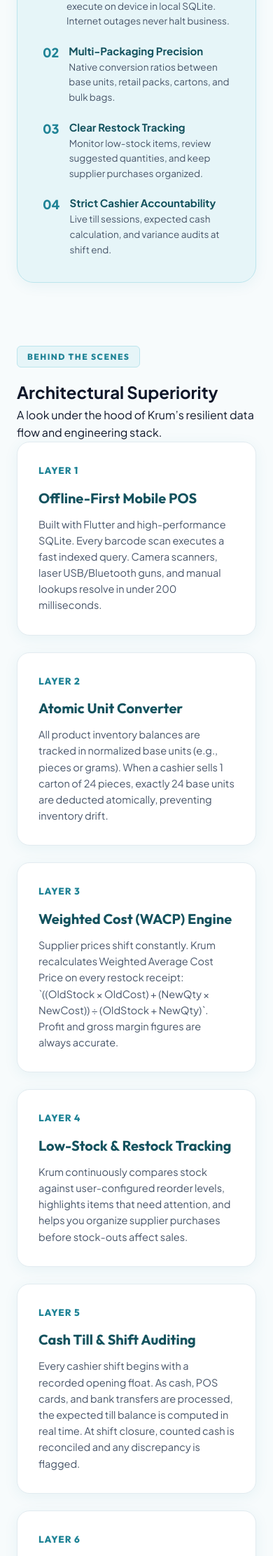
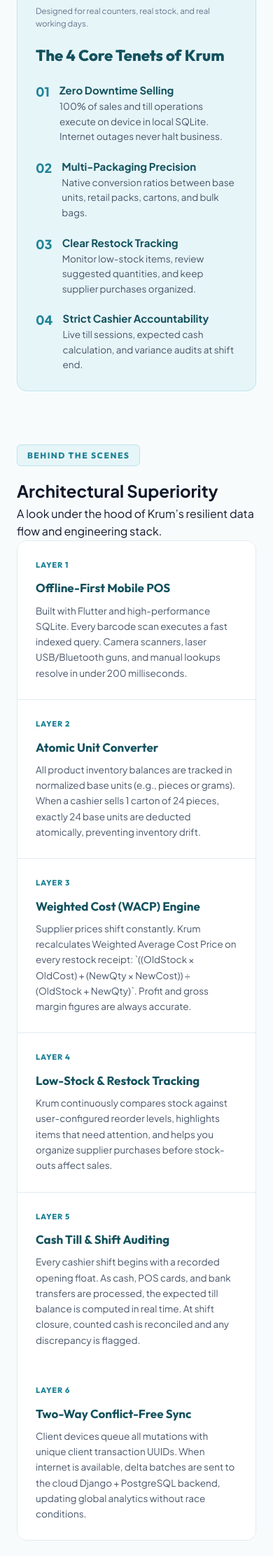
Before and after one commit to DamaMichaelYohanna/krum, a Django app: page /about/ in a window 390 px wide. Shown: the part 1376-3599 px from the top of the page at 70% size. Run offline with Django 5.2, Linux system fonts and the light colour scheme.

Commit message:
Refine About product page
Co-authored-by: Copilot <223556219+Copilot@users.noreply.github.com>

```diff
--- a/krum_backend/templates/about.html
+++ b/krum_backend/templates/about.html
@@ -143,6 +143,210 @@
             padding: 30px 20px;
         }
     }
+
+    /* Minimal product overview system */
+    .page-hero {
+        max-width: 820px;
+        margin: 0;
+        padding: 64px 0 30px;
+        text-align: left;
+    }
+
+    .page-hero .page-subtitle {
+        margin: 0;
+        max-width: 700px;
+    }
+
+    .about-story-section {
+        grid-template-columns: minmax(0, 1fr) minmax(320px, .82fr);
+        gap: 48px;
+        margin-bottom: 76px;
+        align-items: start;
+    }
+
+    .story-content h2 {
+        font-size: 30px;
+        margin-bottom: 14px;
+    }
+
+    .story-content p {
+        font-size: 14.5px;
+        line-height: 1.75;
+    }
+
+    .story-visual {
+        margin: 0 0 18px;
+    }
+
+    .story-visual img {
+        display: block;
+        width: 100%;
+        aspect-ratio: 4 / 3;
+        object-fit: cover;
+        border-radius: 12px;
+    }
+
+    .story-visual figcaption {
+        color: var(--text-muted);
+        font-size: 11.5px;
+        margin-top: 8px;
+    }
+
+    .story-highlight-box {
+        border-radius: 14px;
+        padding: 26px;
+        box-shadow: none;
+    }
+
+    .story-highlight-box > div:first-child {
+        font-size: 19px !important;
+        margin-bottom: 18px !important;
+    }
+
+    .arch-grid {
+        grid-template-columns: repeat(3, 1fr);
+        gap: 0;
+        border: 1px solid var(--border-light);
+        border-radius: 14px;
+        overflow: hidden;
+        margin-bottom: 76px;
+        background: var(--bg-surface);
+    }
+
+    .arch-card {
+        border: 0;
+        border-right: 1px solid var(--border-light);
+        border-bottom: 1px solid var(--border-light);
+        border-radius: 0;
+        padding: 26px;
+        box-shadow: none;
+    }
+
+    .arch-card:nth-child(3n) {
+        border-right: 0;
+    }
+
+    .arch-card:nth-last-child(-n+3) {
+        border-bottom: 0;
+    }
+
+    .arch-card:hover {
+        border-color: var(--border-light);
+        transform: none;
+        box-shadow: inset 0 3px 0 var(--primary);
+    }
+
+    .arch-num {
+        font-size: 11px;
+        letter-spacing: .08em;
+        margin-bottom: 10px;
+    }
+
+    .arch-card h3 {
+        font-size: 17px;
+        margin-bottom: 8px;
+    }
+
+    .arch-card p {
+        font-size: 13.5px;
+        line-height: 1.65;
+    }
+
+    .hardware-section {
+        border-radius: 14px;
+        padding: 36px;
+        margin-bottom: 70px;
+        box-shadow: none;
+    }
+
+    .hardware-grid {
+        gap: 0;
+        border: 1px solid var(--border-light);
+        border-radius: 10px;
+        overflow: hidden;
+        margin-top: 28px;
+    }
+
+    .hardware-item {
+        border: 0;
+        border-right: 1px solid var(--border-light);
+        border-radius: 0;
+        padding: 22px;
+        background: var(--bg-canvas);
+    }
+
+    .hardware-item:last-child {
+        border-right: 0;
+    }
+
+    .hardware-item:hover {
+        background: var(--primary-light);
+        border-color: var(--border-light);
+    }
+
+    @media (max-width: 1000px) {
+        .arch-grid {
+            grid-template-columns: repeat(2, 1fr);
+        }
+
+        .arch-card:nth-child(3n) {
+            border-right: 1px solid var(--border-light);
+        }
+
+        .arch-card:nth-child(2n) {
+            border-right: 0;
+        }
+
+        .arch-card:nth-last-child(-n+3) {
+            border-bottom: 1px solid var(--border-light);
+        }
+
+        .arch-card:nth-last-child(-n+2) {
+            border-bottom: 0;
+        }
+    }
+
+    @media (max-width: 640px) {
+        .page-hero {
+            padding-top: 40px;
+        }
+
+        .about-story-section {
+            grid-template-columns: 1fr;
+        }
+
+        .arch-grid {
+            grid-template-columns: 1fr;
+        }
+
+        .arch-card,
+        .arch-card:nth-child(2n),
+        .arch-card:nth-child(3n) {
+            border-right: 0;
+            border-bottom: 1px solid var(--border-light);
+        }
+
+        .arch-card:last-child {
+            border-bottom: 0;
+        }
+
+        .hardware-section {
+            padding: 26px 20px;
+        }
+
+        .hardware-grid {
+            grid-template-columns: 1fr;
+        }
+
+        .hardware-item {
+            border-right: 0;
+            border-bottom: 1px solid var(--border-light);
+        }
+
+        .hardware-item:last-child {
+            border-bottom: 0;
+        }
+    }
 </style>
 {% endblock %}
 
@@ -150,17 +354,17 @@
 <div class="container">
     <!-- Page Header -->
     <section class="page-hero">
-        <div class="badge-pill">Our Philosophy & Architecture</div>
-        <h1 class="page-title">Engineering Resilient Retail Technology</h1>
+        <div class="badge-pill">The Krum product</div>
+        <h1 class="page-title">A calmer, more reliable way to run retail.</h1>
         <p class="page-subtitle">
-            Krum was born out of real counter experiences in African retail: where internet cuts out during peak checkout rushes, stock gets broken down into loose pieces, and till leakages erode business margins.
+            Krum is the offline-first retail operating system from Dama Technologies LTD, designed for the realities of provision stores, supermarkets, and growing retail teams in Nigeria.
         </p>
     </section>
 
     <!-- The Krum Story & Mission -->
     <section class="about-story-section">
         <div class="story-content">
-            <h2>Why We Built Krum</h2>
+            <h2>Built around the way stores actually work</h2>
             <p>
                 In high-velocity supermarkets and provision stores, traditional cloud-only POS systems regularly freeze the moment mobile networks or broadband connections fluctuate. Cashiers are forced back to pen and paper, barcode scanners stop working, and sales data is lost or double-counted.
             </p>
@@ -173,6 +377,10 @@
         </div>
 
         <div class="story-highlight-box">
+            <figure class="story-visual">
+                <img src="https://upload.wikimedia.org/wikipedia/commons/4/45/A_market_man_selling_grocery_bags.jpg" alt="African market trader serving customers from a local shop">
+                <figcaption>Designed for real counters, real stock, and real working days.</figcaption>
+            </figure>
             <div style="font-family: 'Outfit', sans-serif; font-size: 22px; font-weight: 800; color: var(--primary-dark); margin-bottom: 20px;">
                 The 4 Core Tenets of Krum
             </div>
```
